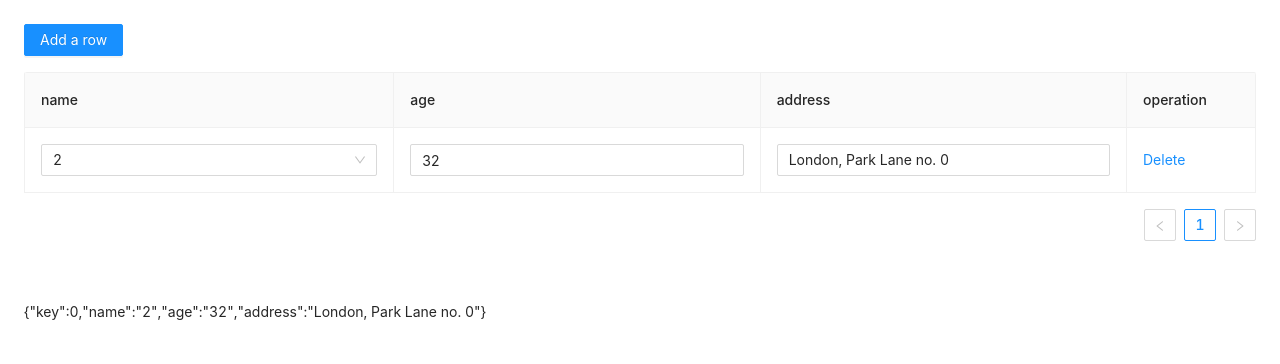
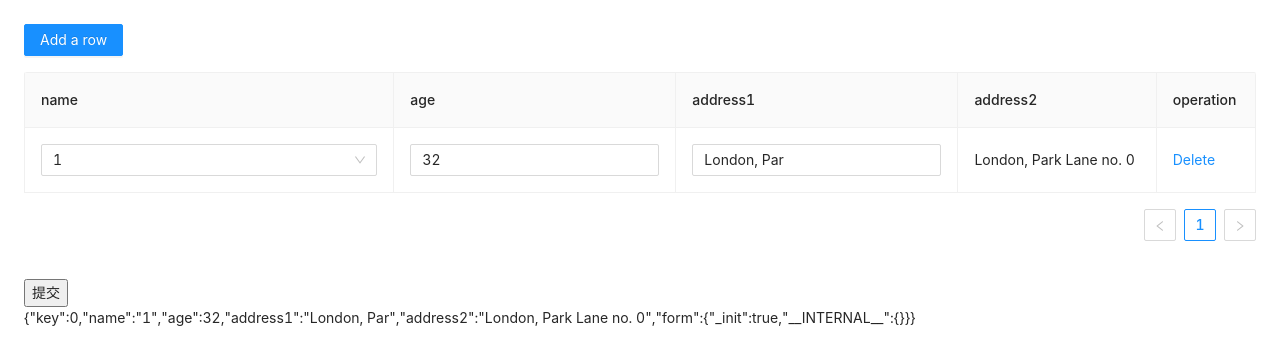
Before and after one commit to cscxxx/custom-components, a React (Create React App) app: page / in a window 1280 px wide. Shown: the top 364 px of the page. Built offline with nearby package versions, Linux system fonts and the light colour scheme.

Commit message:
perf: 完善优化可编辑表格

```diff
--- a/src/EditableTable/TableEditableBody/EditableCell.tsx
+++ b/src/EditableTable/TableEditableBody/EditableCell.tsx
@@ -3,11 +3,9 @@ import React from "react";
 import type { EditableCellProps } from "../types.d.ts";
 
 export const EditableCell: React.FC<EditableCellProps> = ({
-  title,
   editable,
   children,
   dataIndex,
-  record,
   rules,
   valueType,
   options,
@@ -15,25 +13,27 @@ export const EditableCell: React.FC<EditableCellProps> = ({
 }) => {
   let childNode = children;
   if (editable) {
-    if (valueType === "select") {
+    switch (valueType) {
+      case "select":
         childNode = (
           <Form.Item style={{ margin: 0 }} name={dataIndex} rules={rules ?? []}>
             <Select options={options ?? []} allowClear></Select>
           </Form.Item>
         );
-    } else if (valueType === "number") {
+        break;
+      case "number":
         childNode = (
           <Form.Item style={{ margin: 0 }} name={dataIndex} rules={rules ?? []}>
             <InputNumber style={{ width: "100%" }} type="number"></InputNumber>
           </Form.Item>
         );
-    } else {
+      default:
         childNode = (
           <Form.Item style={{ margin: 0 }} name={dataIndex} rules={rules ?? []}>
             <Input></Input>
-          {/* {children} */}
           </Form.Item>
         );
+        break;
     }
   }
   return <td {...restProps}>{childNode}</td>;
--- a/src/EditableTable/TableEditableBody/EditableRow.tsx
+++ b/src/EditableTable/TableEditableBody/EditableRow.tsx
@@ -1,15 +1,31 @@
 import { Form } from "antd";
-import React from "react";
-import { useStore } from "../CTX.ts";
-import { EditableRowProps } from "../types";
-import { EditableRowContext } from "./RowCTX.ts";
+import React, { useEffect } from "react";
+import { useStore } from "../ctx.ts";
+// import { EditableRowProps } from "../types";
 
-export const EditableRow: React.FC<EditableRowProps> = ({
-  index,
-  ...props
-}) => {
+export const EditableRow: React.FC = ({ ...props }) => {
   const { dataSource, setDataSource } = useStore();
   const [form] = Form.useForm();
+  useEffect(() => {
+    form &&
+      setDataSource((prev) => {
+        const newData = [...prev];
+        const index = newData.findIndex(
+          (item) => item.key.toString() === props["data-row-key"]
+        );
+        const item = newData[index];
+        newData.splice(index, 1, {
+          ...item,
+          form: form,
+        });
+        return newData;
+      });
+    try {
+      form.validateFields();
+    } catch (error) {
+      console.log(error);
+    }
+  }, [form]);
   return (
     <Form
       form={form}
@@ -31,12 +47,10 @@ export const EditableRow: React.FC<EditableRowProps> = ({
             return newData;
           });
       }}
-      // validateTrigger={["onBlur"]}
+      // validateTrigger={["onBlur", "onChange"]}
       component={false}
     >
-      <EditableRowContext.Provider value={{ form }}>
-        <tr {...props} />
-      </EditableRowContext.Provider>
+      <tr {...props} />
     </Form>
   );
 };
--- a/src/EditableTable/TableEditableBody/RowCTX.ts
+++ /dev/null
@@ -1,11 +0,0 @@
-import { FormInstance } from "antd/es/form";
-import React, { useContext } from "react";
-
-type IStore = { form: FormInstance };
-
-export const EditableRowContext = React.createContext<IStore>({} as IStore);
-
-export const useStore = () => {
-  const store = useContext(EditableRowContext)!;
-  return store;
-};
--- a/src/EditableTable/index.css
+++ b/src/EditableTable/index.css
@@ -13,6 +13,6 @@
   border-radius: 2px;
 }
 
-[data-theme='dark'] .editable-row:hover .editable-cell-value-wrap {
+[data-theme="dark"] .editable-row:hover .editable-cell-value-wrap {
   border: 1px solid #434343;
 }
--- a/src/EditableTable/index.tsx
+++ b/src/EditableTable/index.tsx
@@ -1,7 +1,7 @@
-import { Button, Table } from "antd";
+import { Button, Form, Table } from "antd";
 import "antd/dist/antd.css";
 import React, { useState } from "react";
-import { EditableTableContext } from "./CTX.ts";
+import { EditableTableContext } from "./ctx.ts";
 import "./index.css";
 import { EditableCell } from "./TableEditableBody/EditableCell.tsx";
 import { EditableRow } from "./TableEditableBody/EditableRow.tsx";
@@ -12,9 +12,10 @@ const App: React.FC = () => {
   const [dataSource, setDataSource] = useState<DataType[]>([
     {
       key: 0,
-      name: "2",
-      age: "32",
-      address: "London, Park Lane no. 0",
+      name: "1",
+      age: 32,
+      address1: "London, Par",
+      address2: "London, Park Lane no. 0",
     },
   ]);
 
@@ -25,9 +26,9 @@ const App: React.FC = () => {
   const handleAdd = () => {
     const newData: DataType = {
       key: count,
-      name: `2`,
-      age: "1212",
-      address: `London, Park Lane no. ${count}`,
+      name: `1`,
+      age: 111,
+      address1: `London, Park Lane no. ${count}`,
     };
     setDataSource([...dataSource, newData]);
     setCount(count + 1);
@@ -54,6 +55,22 @@ const App: React.FC = () => {
         />
       </EditableTableContext.Provider>
       <br></br>
+      <button
+        onClick={async () => {
+          try {
+            // 异步
+            for (const item of dataSource) {
+              const res = await item.form.validateFields();
+              console.log(res);
+            }
+          } catch (error) {
+            console.log(error);
+            return;
+          }
+        }}
+      >
+        提交
+      </button>
       {dataSource?.map((i) => {
         return (
           <>
--- a/src/EditableTable/use-columns.tsx
+++ b/src/EditableTable/use-columns.tsx
@@ -1,14 +1,53 @@
 import { Popconfirm } from "antd";
 import { RuleObject } from "antd/es/form";
-import React, { useMemo } from "react";
+import React, { useEffect, useMemo, useState } from "react";
 import { ColumnTypes, DataType } from "./types";
 
 export default ({ dataSource, setDataSource }) => {
+  const [option, setOption] = useState<
+    {
+      value: string;
+      label: string;
+    }[]
+  >([
+    {
+      value: "1",
+      label: "1",
+    },
+  ]);
+
+  useEffect(() => {
+    const is = setTimeout(() => {
+      setOption([
+        {
+          value: "2",
+          label: "2",
+        },
+        {
+          value: "3",
+          label: "3",
+        },
+        {
+          value: "4",
+          label: "4",
+        },
+        {
+          value: "5",
+          label: "5",
+        },
+      ]);
+    }, 6000);
+    return () => {
+      clearTimeout(is);
+    };
+  }, []);
+
   const columns = useMemo(() => {
     const handleDelete = (key: React.Key) => {
       const newData = dataSource?.filter((item) => item.key !== key);
       setDataSource(newData);
     };
+
     const defaultColumns: (ColumnTypes[number] & {
       editable?: boolean;
       dataIndex: string;
@@ -25,20 +64,7 @@ export default ({ dataSource, setDataSource }) => {
         width: "30%",
         editable: true,
         valueType: "select",
-        options: [
-          {
-            value: "1",
-            label: "1",
-          },
-          {
-            value: "2",
-            label: "2",
-          },
-          {
-            value: "3",
-            label: "3",
-          },
-        ],
+        options: option,
         rules: [
           {
             required: true,
@@ -55,19 +81,43 @@ export default ({ dataSource, setDataSource }) => {
             required: true,
             message: "age",
           },
+          {
+            validator(rule, value, callback) {
+              if (!Number.isFinite(Number(value))) {
+                callback("请输入数字");
+              } else {
+                callback();
+              }
+            },
+          },
         ],
         valueType: "number",
       },
       {
-        title: "address",
-        dataIndex: "address",
+        title: "address1",
+        dataIndex: "address1",
         editable: true,
         rules: [
           {
             required: true,
             message: "age",
           },
+          {
+            validator(rule, value, callback) {
+              if (value?.length > 100) {
+                callback("地址不能超过100个字符");
+              } else if (!value) {
+                callback("请输入地址");
+              } else {
+                callback();
+              }
+            },
+          },
         ],
+      },
+      {
+        title: "address2",
+        dataIndex: "address2",
       },
       {
         title: "operation",
@@ -100,6 +150,6 @@ export default ({ dataSource, setDataSource }) => {
         },
       };
     });
-  }, [dataSource]);
+  }, [dataSource, option]);
   return { columns };
 };
--- a/src/Reducer/TaskList.js
+++ b/src/Reducer/TaskList.js
@@ -1,6 +1,6 @@
-import { useState } from 'react';
+import { useState } from "react";
 
-export default function TaskList({tasks, onChangeTask, onDeleteTask}) {
+export default function TaskList({ tasks, onChangeTask, onDeleteTask }) {
   return (
     <ul>
       {tasks.map((task) => (
@@ -12,7 +12,7 @@ export default function TaskList({tasks, onChangeTask, onDeleteTask}) {
   );
 }
 
-function Task({task, onChange, onDelete}) {
+function Task({ task, onChange, onDelete }) {
   const [isEditing, setIsEditing] = useState(false);
   let taskContent;
   if (isEditing) {
```
Also changed, not shown: src/EditableTable/types.d.ts (+5 -10 lines), src/FormPage/Form.tsx (added, +119 -0 lines), src/FormPage/index.tsx (added, +13 -0 lines), src/index.tsx (+5 -2 lines), 1 other file (tests, documents, lock files or other folders). Lines whose indentation alone changed are shown as unchanged.
